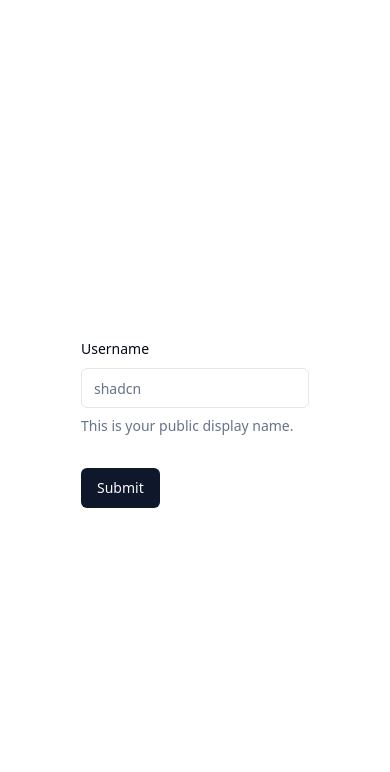
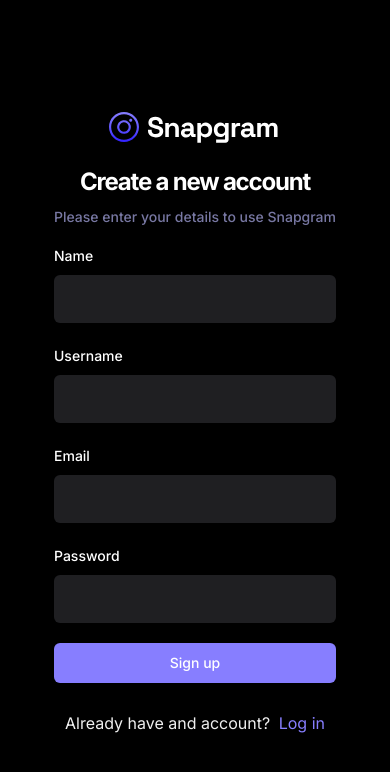
Before and after one commit to Momen-Assaf/Nemgram, a React (Vite) app: page /sign-up in a window 390 px wide. Shown: the top 772 px of the page. Built offline with nearby package versions, Linux system fonts and the light colour scheme.

Commit message:
Signup From UI complete

```diff
--- a/src/_auth/forms/SingupForm.tsx
+++ b/src/_auth/forms/SingupForm.tsx
@@ -1,34 +1,56 @@
-import * as z from "zod"
 import { zodResolver } from "@hookform/resolvers/zod"
 import { Button } from "@/components/ui/button"
 import { useForm } from "react-hook-form"
 import { FormControl, FormDescription, FormField, FormItem, FormLabel, FormMessage, Form, } from "@/components/ui/form"
 import { Input } from "@/components/ui/input"
+import { SignupValidation } from "@/lib/validation"
+import { z } from "zod"
+import Loader from "@/components/shared/Loader"
+import { Link } from "react-router-dom"
 
-const formSchema = z.object({
-  username: z.string().min(2).max(50),
-})
 
 export const SingupForm = () => {
-
+  const isLoading = false;
 
   // 1. Define your form.
-  const form = useForm<z.infer<typeof formSchema>>({
-    resolver: zodResolver(formSchema),
+  const form = useForm<z.infer<typeof SignupValidation>>({
+    resolver: zodResolver(SignupValidation),
     defaultValues: {
+      name: "",
       username: "",
+      email: "",
+      password: "",
     },
   })
 
   // 2. Define a submit handler.
-  function onSubmit(values: z.infer<typeof formSchema>) {
+  function onSubmit(values: z.infer<typeof SignupValidation>) {
     // Do something with the form values.
     // ✅ This will be type-safe and validated.
     console.log(values)
   }
   return (
     <Form {...form}>
-      <form onSubmit={form.handleSubmit(onSubmit)} className="space-y-8">
+      <div className="sm:w-420 flex-center flex-col">
+
+        <img src='/assets/images/logo.svg' alt="logo" />
+        <h2 className="h3-bold md:h2-bold pt-5 sm:pt-12"> Create a new account</h2>
+        <p className="text-light-3 small-medium md:base-regular mt-2">Please enter your details to use Snapgram</p>
+
+        <form onSubmit={form.handleSubmit(onSubmit)} className="flex flex-col w-full gap-5 mt-4">
+          <FormField
+            control={form.control}
+            name="name"
+            render={({ field }) => (
+              <FormItem>
+                <FormLabel>Name</FormLabel>
+                <FormControl>
+                  <Input type="text" className="shad-input"{...field} />
+                </FormControl>
+                <FormMessage />
+              </FormItem>
+            )}
+          />
           <FormField
             control={form.control}
             name="username"
@@ -36,17 +58,51 @@
               <FormItem>
                 <FormLabel>Username</FormLabel>
                 <FormControl>
-                <Input placeholder="shadcn" {...field} />
+                  <Input type="text" className="shad-input"{...field} />
                 </FormControl>
-              <FormDescription>
-                This is your public display name.
-              </FormDescription>
                 <FormMessage />
               </FormItem>
             )}
           />
-        <Button type="submit">Submit</Button>
+          <FormField
+            control={form.control}
+            name="email"
+            render={({ field }) => (
+              <FormItem>
+                <FormLabel>Email</FormLabel>
+                <FormControl>
+                  <Input type="email" className="shad-input"{...field} />
+                </FormControl>
+                <FormMessage />
+              </FormItem>
+            )}
+          />
+          <FormField
+            control={form.control}
+            name="password"
+            render={({ field }) => (
+              <FormItem>
+                <FormLabel>Password</FormLabel>
+                <FormControl>
+                  <Input type="password" className="shad-input"{...field} />
+                </FormControl>
+                <FormMessage />
+              </FormItem>
+            )}
+          />
+          <Button type="submit" className="shad-button_primary">
+            {isLoading ? (
+              <div className="flex-center gap-2">
+                <Loader />Loading...
+              </div>
+            ) : "Sign up"}
+          </Button>
+          <p className="text-small-regural text-light-2 text-center mt-2">
+            Already have and account?
+            <Link to='/sign-in' className="text-primary-500 text-small-semibold ml-1"> Log in</Link>
+          </p>
         </form>
+      </div>
     </Form>
   )
 }
--- /dev/null
+++ b/src/components/shared/Loader.tsx
@@ -0,0 +1,8 @@
+const Loader = () => {
+  return (
+    <div className="flex-center w-full">
+        <img src="/assets/icons/loader.svg" alt="loader" width={24} height={24}/>
+    </div>
+  )
+}
+export default Loader
--- a/src/globals.css
+++ b/src/globals.css
@@ -1,76 +1,280 @@
+@import url("https://fonts.googleapis.com/css2?family=Inter:wght@400;500;600;700;800&display=swap");
+
 @tailwind base;
 @tailwind components;
 @tailwind utilities;
 
 @layer base {
-  :root {
-    --background: 0 0% 100%;
-    --foreground: 222.2 84% 4.9%;
-
-    --card: 0 0% 100%;
-    --card-foreground: 222.2 84% 4.9%;
-
-    --popover: 0 0% 100%;
-    --popover-foreground: 222.2 84% 4.9%;
-
-    --primary: 222.2 47.4% 11.2%;
-    --primary-foreground: 210 40% 98%;
-
-    --secondary: 210 40% 96.1%;
-    --secondary-foreground: 222.2 47.4% 11.2%;
-
-    --muted: 210 40% 96.1%;
-    --muted-foreground: 215.4 16.3% 46.9%;
-
-    --accent: 210 40% 96.1%;
-    --accent-foreground: 222.2 47.4% 11.2%;
-
-    --destructive: 0 84.2% 60.2%;
-    --destructive-foreground: 210 40% 98%;
-
-    --border: 214.3 31.8% 91.4%;
-    --input: 214.3 31.8% 91.4%;
-    --ring: 222.2 84% 4.9%;
-
-    --radius: 0.5rem;
+  * {
+    @apply box-border list-none p-0 m-0 scroll-smooth;
   }
 
-  .dark {
-    --background: 222.2 84% 4.9%;
-    --foreground: 210 40% 98%;
-
-    --card: 222.2 84% 4.9%;
-    --card-foreground: 210 40% 98%;
-
-    --popover: 222.2 84% 4.9%;
-    --popover-foreground: 210 40% 98%;
-
-    --primary: 210 40% 98%;
-    --primary-foreground: 222.2 47.4% 11.2%;
-
-    --secondary: 217.2 32.6% 17.5%;
-    --secondary-foreground: 210 40% 98%;
-
-    --muted: 217.2 32.6% 17.5%;
-    --muted-foreground: 215 20.2% 65.1%;
-
-    --accent: 217.2 32.6% 17.5%;
-    --accent-foreground: 210 40% 98%;
-
-    --destructive: 0 62.8% 30.6%;
-    --destructive-foreground: 210 40% 98%;
-
-    --border: 217.2 32.6% 17.5%;
-    --input: 217.2 32.6% 17.5%;
-    --ring: 212.7 26.8% 83.9%;
+  body {
+    @apply bg-dark-1 text-white min-h-screen font-inter;
   }
 }
 
-@layer base {
-  * {
-    @apply border-border;
+@layer utilities {
+  /* TYPOGRAPHY */
+  .h1-bold {
+    @apply text-[36px] font-bold leading-[140%] tracking-tighter;
   }
-  body {
-    @apply bg-background text-foreground;
+
+  .h1-semibold {
+    @apply text-[36px] font-semibold leading-[140%] tracking-tighter;
+  }
+
+  .h2-bold {
+    @apply text-[30px] font-bold leading-[140%] tracking-tighter;
+  }
+
+  .h3-bold {
+    @apply text-[24px] font-bold leading-[140%] tracking-tighter;
+  }
+
+  .base-semibold {
+    @apply text-[16px] font-semibold leading-[140%] tracking-tighter;
+  }
+
+  .base-medium {
+    @apply text-[16px] font-medium leading-[140%];
+  }
+
+  .base-regular {
+    @apply text-[16px] font-normal leading-[140%];
+  }
+
+  .body-bold {
+    @apply text-[18px] font-bold leading-[140%];
+  }
+
+  .body-medium {
+    @apply text-[18px] font-medium leading-[140%];
+  }
+
+  .small-semibold {
+    @apply text-[14px] font-semibold leading-[140%] tracking-tighter;
+  }
+
+  .small-medium {
+    @apply text-[14px] font-medium leading-[140%];
+  }
+
+  .small-regular {
+    @apply text-[14px] font-normal leading-[140%];
+  }
+
+  .subtle-semibold {
+    @apply text-[12px] font-semibold leading-[140%];
+  }
+
+  .tiny-medium {
+    @apply text-[10px] font-medium leading-[140%];
+  }
+
+  /* UTILITIES */
+  .invert-white {
+    @apply invert brightness-0 transition;
+  }
+
+  .flex-center {
+    @apply flex justify-center items-center;
+  }
+
+  .flex-between {
+    @apply flex justify-between items-center;
+  }
+
+  .flex-start {
+    @apply flex justify-start items-center;
+  }
+
+  .custom-scrollbar::-webkit-scrollbar {
+    width: 3px;
+    height: 3px;
+    border-radius: 2px;
+  }
+
+  .custom-scrollbar::-webkit-scrollbar-track {
+    background: #09090a;
+  }
+
+  .custom-scrollbar::-webkit-scrollbar-thumb {
+    background: #5c5c7b;
+    border-radius: 50px;
+  }
+
+  .custom-scrollbar::-webkit-scrollbar-thumb:hover {
+    background: #7878a3;
+  }
+
+  .common-container {
+    @apply flex flex-col flex-1 items-center gap-10 overflow-scroll py-10 px-5 md:px-8 lg:p-14 custom-scrollbar;
+  }
+
+  /* All Users */
+  .user-container {
+    @apply max-w-5xl flex flex-col items-start w-full gap-6 md:gap-9;
+  }
+
+  .user-grid {
+    @apply w-full grid grid-cols-1 xs:grid-cols-2 md:grid-cols-2 lg:grid-cols-2 xl:grid-cols-3 gap-7 max-w-5xl;
+  }
+
+  /* Explore */
+  .explore-container {
+    @apply flex flex-col flex-1 items-center overflow-scroll py-10 px-5 md:p-14 custom-scrollbar;
+  }
+
+  .explore-inner_container {
+    @apply max-w-5xl flex flex-col items-center w-full gap-6 md:gap-9;
+  }
+
+  .explore-search {
+    @apply h-12 bg-dark-4 border-none placeholder:text-light-4 focus-visible:ring-0 focus-visible:ring-offset-0 ring-offset-0 !important;
+  }
+
+  /* Home */
+  .home-container {
+    @apply flex flex-col flex-1 items-center gap-10 overflow-scroll py-10 px-5 md:px-8 lg:p-14 custom-scrollbar;
+  }
+
+  .home-posts {
+    @apply max-w-screen-sm flex flex-col items-center w-full gap-6 md:gap-9;
+  }
+
+  .home-creators {
+    @apply hidden xl:flex flex-col w-72 2xl:w-465 px-6 py-10 gap-10  overflow-scroll custom-scrollbar;
+  }
+
+  /* Post Details */
+  .post_details-container {
+    @apply flex flex-col flex-1 gap-10 overflow-scroll py-10 px-5 md:p-14 custom-scrollbar items-center;
+  }
+
+  .post_details-card {
+    @apply bg-dark-2 w-full max-w-5xl rounded-[30px] flex-col flex xl:flex-row border border-dark-4 xl:rounded-l-[24px];
+  }
+
+  .post_details-img {
+    @apply h-80 lg:h-[480px] xl:w-[48%] rounded-t-[30px] xl:rounded-l-[24px] xl:rounded-tr-none object-cover p-5 bg-dark-1;
+  }
+
+  .post_details-info {
+    @apply bg-dark-2 flex flex-col gap-5 lg:gap-7 flex-1 items-start p-8 rounded-[30px];
+  }
+
+  .post_details-delete_btn {
+    @apply p-0 flex gap-3 hover:bg-transparent hover:text-light-1  text-light-1 small-medium lg:base-medium;
+  }
+
+  /* Profile */
+  .profile-container {
+    @apply flex flex-col items-center flex-1 gap-10 overflow-scroll py-10 px-5 md:p-14 custom-scrollbar;
+  }
+
+  .profile-inner_container {
+    @apply flex items-center md:mb-8 xl:items-start gap-8 flex-col xl:flex-row relative max-w-5xl w-full;
+  }
+
+  .profile-tab {
+    @apply flex-center gap-3 py-4 w-48 bg-dark-2  transition flex-1 xl:flex-initial;
+  }
+
+  /* Saved */
+  .saved-container {
+    @apply flex flex-col flex-1 items-center gap-10 overflow-scroll py-10 px-5 md:p-14 custom-scrollbar;
+  }
+
+  /* Bottom bar */
+  .bottom-bar {
+    @apply z-50 flex-between w-full sticky bottom-0 rounded-t-[20px] bg-dark-2 px-5 py-4 md:hidden;
+  }
+
+  /* File uploader */
+  .file_uploader-img {
+    @apply h-80 lg:h-[480px] w-full rounded-[24px] object-cover object-top;
+  }
+
+  .file_uploader-label {
+    @apply text-light-4 text-center small-regular w-full p-4 border-t border-t-dark-4;
+  }
+
+  .file_uploader-box {
+    @apply flex-center flex-col p-7 h-80 lg:h-[612px];
+  }
+
+  /* Grid Post List */
+  .grid-container {
+    @apply w-full grid grid-cols-1 sm:grid-cols-2 md:grid-cols-1 lg:grid-cols-2 xl:grid-cols-3 gap-7 max-w-5xl;
+  }
+
+  .grid-post_link {
+    @apply flex rounded-[24px] border border-dark-4 overflow-hidden cursor-pointer w-full h-full;
+  }
+
+  .grid-post_user {
+    @apply absolute bottom-0 p-5 flex-between w-full bg-gradient-to-t from-dark-3 to-transparent rounded-b-[24px] gap-2;
+  }
+
+  /* Left sidebar */
+  .leftsidebar {
+    @apply hidden md:flex px-6 py-10 flex-col justify-between min-w-[270px] bg-dark-2;
+  }
+
+  .leftsidebar-link {
+    @apply rounded-lg base-medium hover:bg-primary-500 transition;
+  }
+
+  /* Post Card */
+  .post-card {
+    @apply bg-dark-2 rounded-3xl border border-dark-4 p-5 lg:p-7 w-full max-w-screen-sm;
+  }
+
+  .post-card_img {
+    @apply h-64 xs:h-[400px] lg:h-[450px] w-full rounded-[24px] object-cover mb-5;
+  }
+
+  /* Topbar */
+  .topbar {
+    @apply sticky top-0 z-50 md:hidden bg-dark-2 w-full;
+  }
+
+  /* User card */
+  .user-card {
+    @apply flex-center flex-col gap-4 border border-dark-4 rounded-[20px] px-5 py-8;
   }
 }
+
+@layer components {
+  /* SHADCN COMPONENTS */
+  /* Form */
+  .shad-form_label {
+    @apply text-white !important;
+  }
+
+  .shad-form_message {
+    @apply text-red !important;
+  }
+
+  .shad-input {
+    @apply h-12 bg-dark-4 border-none placeholder:text-light-4 focus-visible:ring-1 focus-visible:ring-offset-1 ring-offset-light-3 !important;
+  }
+
+  .shad-textarea {
+    @apply h-36 bg-dark-3 rounded-xl border-none focus-visible:ring-1 focus-visible:ring-offset-1 ring-offset-light-3 !important;
+  }
+
+  /* Button */
+  .shad-button_primary {
+    @apply bg-primary-500 hover:bg-primary-500 text-light-1 flex gap-2 !important;
+  }
+
+  .shad-button_dark_4 {
+    @apply h-12 bg-dark-4 px-5 text-light-1 flex gap-2 !important;
+  }
+
+  .shad-button_ghost {
+    @apply flex gap-4 items-center justify-start hover:bg-transparent hover:text-white !important;
+  }
+}
--- /dev/null
+++ b/src/lib/validation/index.ts
@@ -0,0 +1,8 @@
+import * as z from "zod"
+
+export const SignupValidation = z.object({
+    name : z.string().min(2,{message : 'Name must be at least 2 characters'}),
+    username: z.string().min(2, {message : 'Username must be at least 2 characters'}),
+    email: z.string().email(),
+    password: z.string().min(8,{message : 'Password must be at least 8 characters'}),
+})
--- a/tailwind.config.js
+++ b/tailwind.config.js
@@ -1,76 +1,66 @@
 /** @type {import('tailwindcss').Config} */
+const defaultTheme = require('tailwindcss/defaultTheme')
+
 module.exports = {
-  darkMode: ["class"],
+  darkMode: ['class'],
   content: [
     './pages/**/*.{ts,tsx}',
     './components/**/*.{ts,tsx}',
     './app/**/*.{ts,tsx}',
     './src/**/*.{ts,tsx}',
-	],
+  ],
   theme: {
     container: {
       center: true,
-      padding: "2rem",
+      padding: '2rem',
       screens: {
-        "2xl": "1400px",
+        '2xl': '1400px',
+
       },
     },
     extend: {
       colors: {
-        border: "hsl(var(--border))",
-        input: "hsl(var(--input))",
-        ring: "hsl(var(--ring))",
-        background: "hsl(var(--background))",
-        foreground: "hsl(var(--foreground))",
-        primary: {
-          DEFAULT: "hsl(var(--primary))",
-          foreground: "hsl(var(--primary-foreground))",
-        },
-        secondary: {
-          DEFAULT: "hsl(var(--secondary))",
-          foreground: "hsl(var(--secondary-foreground))",
-        },
-        destructive: {
-          DEFAULT: "hsl(var(--destructive))",
-          foreground: "hsl(var(--destructive-foreground))",
-        },
-        muted: {
-          DEFAULT: "hsl(var(--muted))",
-          foreground: "hsl(var(--muted-foreground))",
-        },
-        accent: {
-          DEFAULT: "hsl(var(--accent))",
-          foreground: "hsl(var(--accent-foreground))",
-        },
-        popover: {
-          DEFAULT: "hsl(var(--popover))",
-          foreground: "hsl(var(--popover-foreground))",
-        },
-        card: {
-          DEFAULT: "hsl(var(--card))",
-          foreground: "hsl(var(--card-foreground))",
-        },
+        'primary-500': '#877EFF',
+        'primary-600': '#5D5FEF',
+        'secondary-500': '#FFB620',
+        'off-white': '#D0DFFF',
+        'red': '#FF5A5A',
+        'dark-1': '#000000',
+        'dark-2': '#09090A',
+        'dark-3': '#101012',
+        'dark-4': '#1F1F22',
+        'light-1': '#FFFFFF',
+        'light-2': '#EFEFEF',
+        'light-3': '#7878A3',
+        'light-4': '#5C5C7B',
       },
-      borderRadius: {
-        lg: "var(--radius)",
-        md: "calc(var(--radius) - 2px)",
-        sm: "calc(var(--radius) - 4px)",
+      screens: {
+        'xs': '480px',
+
+      },
+      width: {
+        '420': '420px',
+        '465': '465px',
+      },
+      fontFamily: {
+        inter: ['Inter', 'sans-serif'],
+
       },
       keyframes: {
-        "accordion-down": {
+        'accordion-down': {
           from: { height: 0 },
-          to: { height: "var(--radix-accordion-content-height)" },
+          to: { height: 'var(--radix-accordion-content-height)' },
         },
-        "accordion-up": {
-          from: { height: "var(--radix-accordion-content-height)" },
+        'accordion-up': {
+          from: { height: 'var(--radix-accordion-content-height)' },
           to: { height: 0 },
         },
       },
       animation: {
-        "accordion-down": "accordion-down 0.2s ease-out",
-        "accordion-up": "accordion-up 0.2s ease-out",
+        'accordion-down': 'accordion-down 0.2s ease-out',
+        'accordion-up': 'accordion-up 0.2s ease-out',
       },
     },
   },
-  plugins: [require("tailwindcss-animate")],
-}
+  plugins: [require('tailwindcss-animate')],
+};
```
Lines whose indentation alone changed are shown as unchanged.
